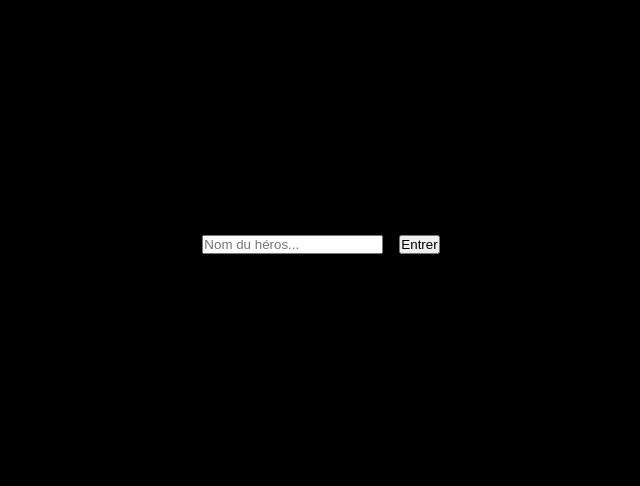
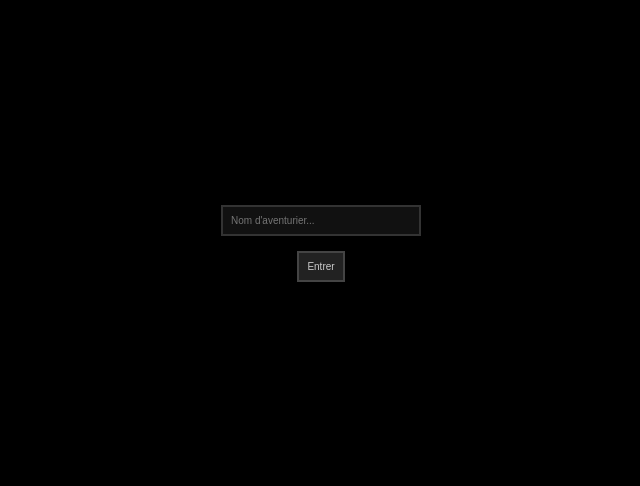
Before and after one commit to FR-Ananas/Chat-Global_2.0, a website: page client/login.html in a window 1280 px wide. Shown: the part 157-643 px from the top of the page, without its empty margins (319-959 px from the left). Drawn offline with Linux system fonts and the light colour scheme.

Commit message:
Update login.html

```diff
--- a/client/login.html
+++ b/client/login.html
@@ -6,11 +6,49 @@
   <meta name="viewport" content="width=device-width, initial-scale=1.0">
   <title>Connexion</title>
   <link rel="stylesheet" href="css/style.css">
+  <style>
+    #chat-wrapper {
+      display: flex;
+      justify-content: center;
+      align-items: center;
+    }
+
+    #login-form {
+      display: flex;
+      flex-direction: column;
+      align-items: center;
+      gap: 15px;
+    }
+
+    #username {
+      padding: 8px;
+      font-size: 10px;
+      width: 200px;
+      background: #111;
+      color: #ccc;
+      border: 2px solid #333;
+    }
+
+    #login-form button {
+      padding: 8px;
+      font-size: 10px;
+      background: #222;
+      border: 2px solid #444;
+      color: #ccc;
+      cursor: pointer;
+    }
+
+    #login-form button:hover {
+      background: #333;
+      border-color: #666;
+      color: #fff;
+    }
+  </style>
 </head>
 <body>
-  <div id="chat-frame">
+  <div id="chat-wrapper">
     <form id="login-form">
-      <input type="text" id="username" placeholder="Nom du héros..." required />
+      <input type="text" id="username" placeholder="Nom d'aventurier..." required />
       <button type="submit">Entrer</button>
     </form>
   </div>
```
